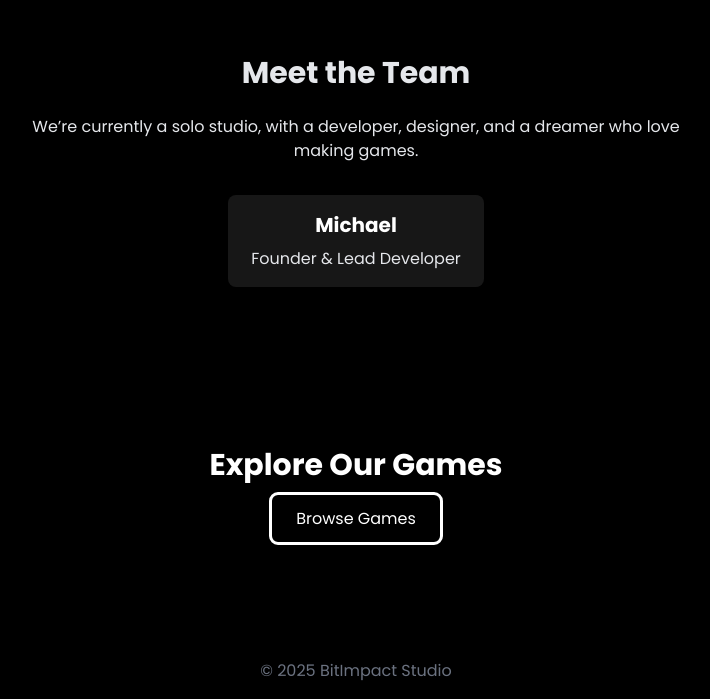
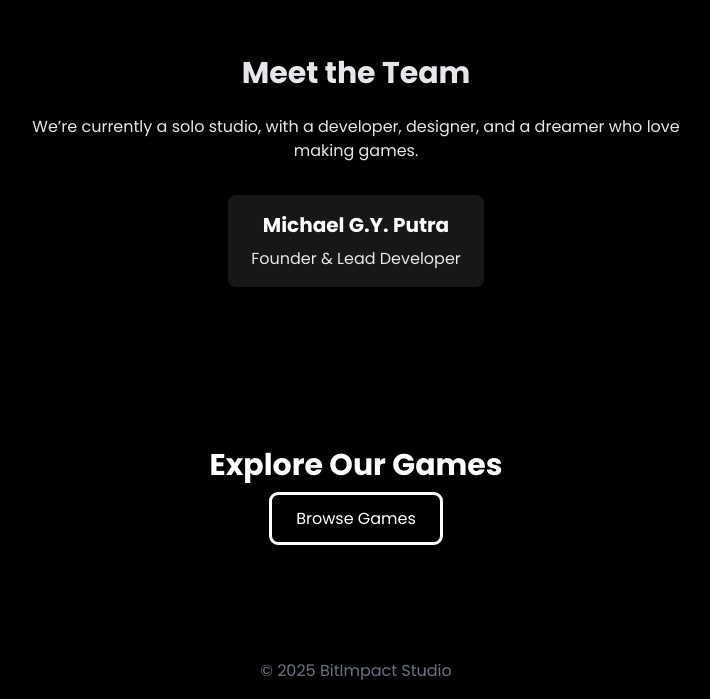
Before and after one commit to BitImpact-Studio/bitimpact-studio.github.io, a plain HTML site: page about/index.html in a window 1280 px wide. Shown: the part 842-1541 px from the top of the page, without its empty margins (284-994 px from the left). Drawn offline with nearby package versions, Linux system fonts and the light colour scheme.

Commit message:
Update name in about page

```diff
--- a/about/index.html
+++ b/about/index.html
@@ -73,7 +73,7 @@
     </p>
     <div class="flex flex-col sm:flex-row justify-center gap-8">
         <div class="bg-neutral-900 shadow rounded-lg p-4 w-64">
-            <h3 class="font-bold text-xl mb-2">Michael</h3>
+            <h3 class="font-bold text-xl mb-2">Michael G.Y. Putra</h3>
             <p class="text-gray-200">Founder & Lead Developer</p>
         </div>
     </div>
```
